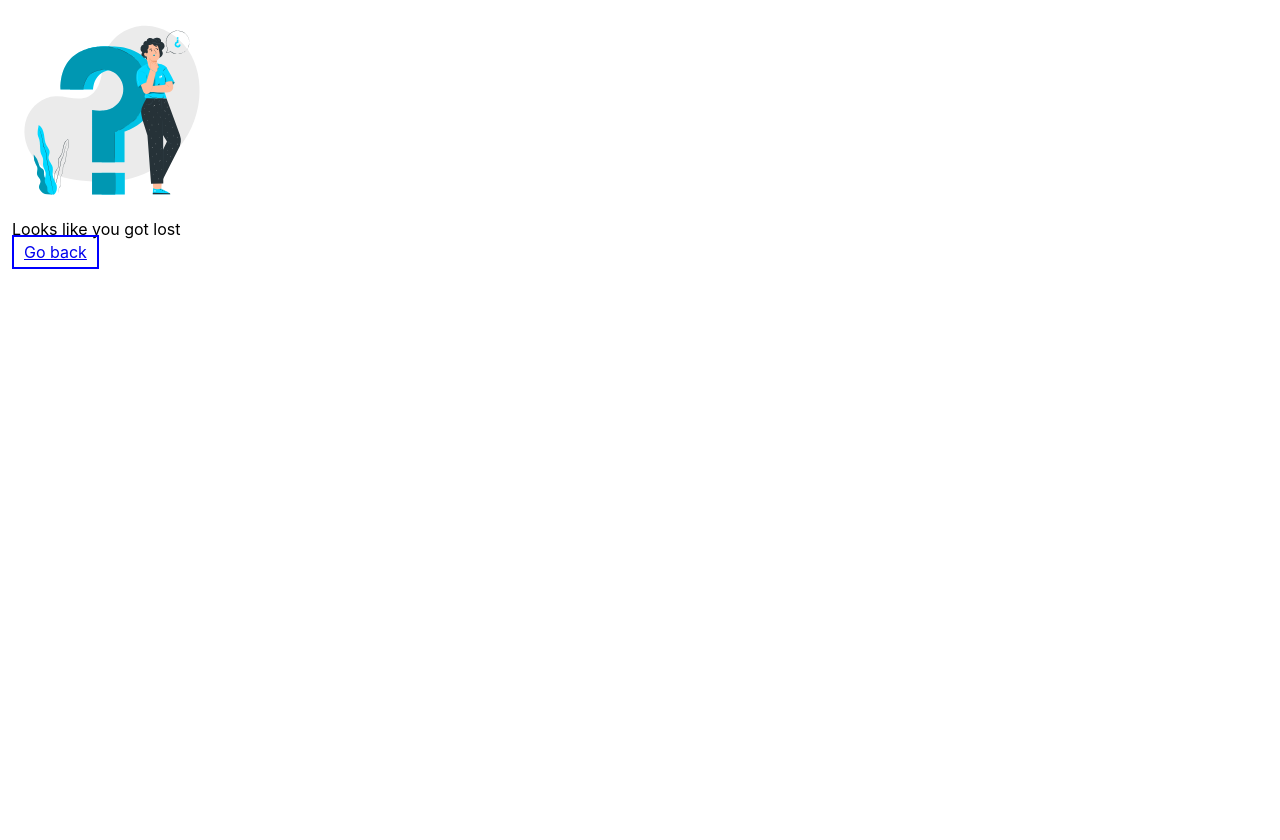
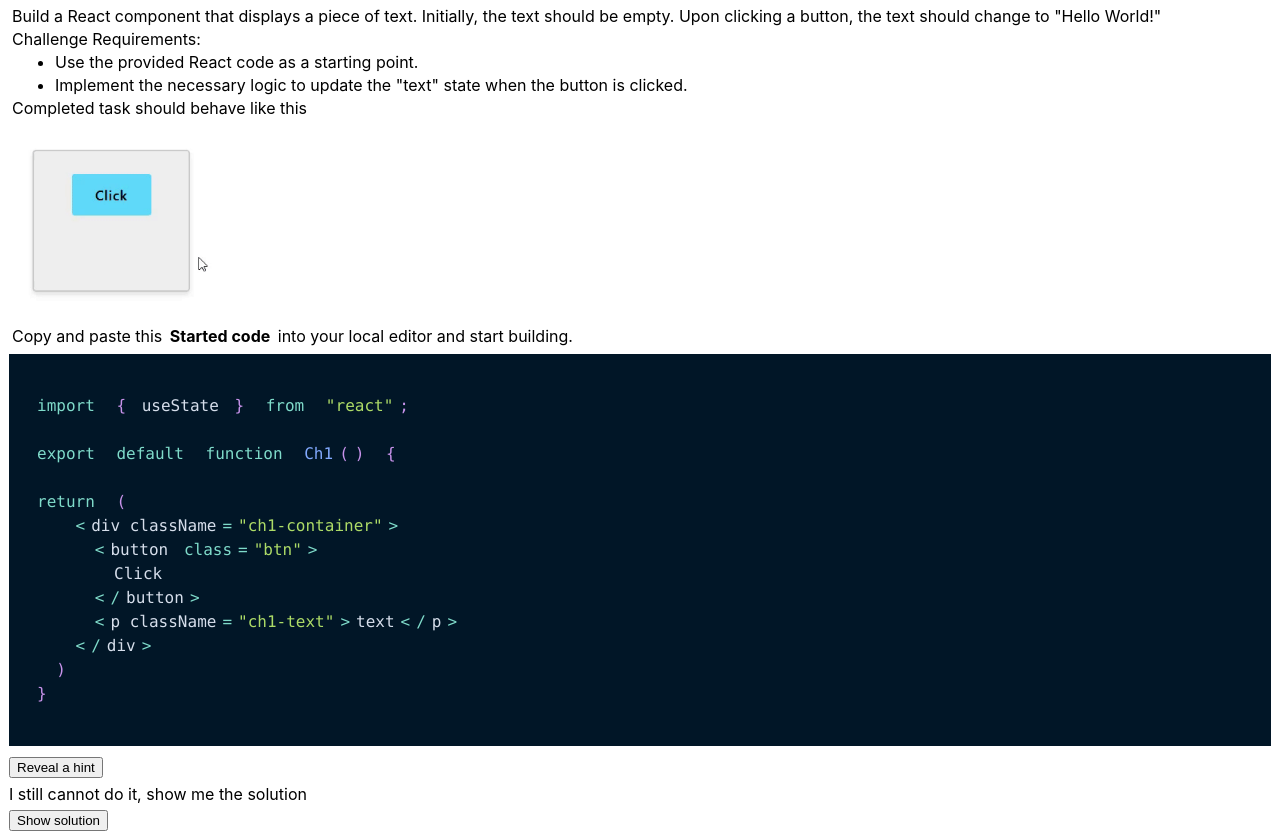
Before and after one commit to Predrag-Jandric/React-challenges, a React (Create React App) app: page /Ch1 in a window 1280 px wide. Before the commit the page ends 800 px from the top, so only its background shows below. Built offline with nearby package versions, Linux system fonts and the light colour scheme.

Commit message:
ADDED: logic and routing for individual challenge

```diff
--- a/package.json
+++ b/package.json
@@ -10,6 +10,7 @@
     "react-dom": "^18.3.1",
     "react-router-dom": "^6.25.1",
     "react-scripts": "5.0.1",
+    "react-syntax-highlighter": "^15.5.0",
     "web-vitals": "^2.1.4"
   },
   "scripts": {
--- a/src/App.js
+++ b/src/App.js
@@ -1,9 +1,11 @@
 import Welcome from "./components/Welcome";
+import Ch1 from "./components/Ch1";
 
 function App() {
   return (
     <div className="App">
-      <Welcome/>
+      <Welcome />
+      {/* <Ch1 /> */}
     </div>
   );
 }
--- a/src/allChallengesData.js
+++ b/src/allChallengesData.js
@@ -4,7 +4,7 @@ export const allChallengesData = [
     name: "name",
     desc: "desc",
     label: "easy",
-    link: "challenge1",
+    link: "../Ch1",
     id: 1,
   },
   {
@@ -12,7 +12,7 @@ export const allChallengesData = [
     name: "name",
     desc: "desc",
     label: "easy",
-    link: "challenge2",
+    link: "",
     id: 2,
   },
 ];
--- /dev/null
+++ b/src/components/Ch1.jsx
@@ -0,0 +1,116 @@
+import { useState } from "react";
+import { Prism as SyntaxHighlighter } from "react-syntax-highlighter";
+import { nightOwl } from "react-syntax-highlighter/dist/esm/styles/prism";
+import ch1gif from "../assets/ch1-completed.gif";
+
+export default function Ch1() {
+  const [text, setText] = useState("");
+  const [showSolution, setShowSolution] = useState(false);
+
+  function handleshowSolution() {
+    setShowSolution(true);
+  }
+
+  function handleClick() {
+    setText("Hello World!");
+  }
+
+  const starterCode = `
+import { useState } from "react";
+
+export default function Ch1() {
+
+return (
+    <div className="ch1-container">
+      <button class="btn">
+        Click
+      </button>
+      <p className="ch1-text">text</p>
+    </div>
+  )
+}
+`;
+
+  const solutionCode = `
+import { useState } from "react";
+
+export default function Ch1() {
+const [text, setText] = useState("");
+
+function handleClick() {
+  setText("Hello World");
+}
+
+return (
+    <div className="ch1-container">
+      <button onClick={handleClick} class="btn">
+        Click
+      </button>
+      <p className="ch1-text">{text}</p>
+    </div>
+  )
+}
+`;
+
+  const ch1Hints = [
+    "1. The text that is to be displayed after the button is clicked, needs to be stored in a state. So, create a state of 'text' and set it to empty string",
+    "2. The paragraph is going to display this text so set the content of the paragraph to 'text' state",
+    "3. you won the challenge",
+  ];
+
+  const [currentHints, setCurrentHints] = useState([]);
+
+  const handleRevealHint = () => {
+    if (currentHints.length < ch1Hints.length) {
+      setCurrentHints([...currentHints, ch1Hints[currentHints.length]]);
+    }
+  };
+
+  return (
+    <>
+      <div>
+        <p>
+          Build a React component that displays a piece of text. Initially, the
+          text should be empty. Upon clicking a button, the text should change
+          to "Hello World!"
+        </p>
+        <p>Challenge Requirements:</p>
+        <ul>
+          <li>Use the provided React code as a starting point.</li>
+          <li>
+            Implement the necessary logic to update the "text" state when the
+            button is clicked.
+          </li>
+        </ul>
+        <p>Completed task should behave like this</p>
+        <img src={ch1gif} alt="gif here" />
+      </div>
+      {/* <div className="ch1-container">
+        <button onClick={handleClick} class="btn">
+          Click
+        </button>
+        <p className="ch1-text">{text}</p>
+      </div> */}
+      <div>
+        <p>
+          Copy and paste this <b>Started code</b> into your local editor and
+          start building.
+        </p>
+        <SyntaxHighlighter language="javascript" wrapLines style={nightOwl}>
+          {starterCode}
+        </SyntaxHighlighter>
+      </div>
+
+      <button onClick={handleRevealHint}>Reveal a hint</button>
+      <p style={{ whiteSpace: "pre-wrap" }}>{currentHints.join("\n")}</p>
+
+      <p>I still cannot do it, show me the solution</p>
+      <button onClick={handleshowSolution}>Show solution</button>
+      {showSolution && (
+        <SyntaxHighlighter language="javascript" wrapLines style={nightOwl}>
+          {solutionCode}
+        </SyntaxHighlighter>
+      )}
+    </>
+  );
+}
--- a/src/components/Challenges/Challenge1.jsx
+++ /dev/null
@@ -1,11 +0,0 @@
-import React from "react";
-
-function Challenge1() {
-  return (
-    <div>
-      <p>Challenge1</p>
-    </div>
-  );
-}
-
-export default Challenge1;
--- a/src/components/Challenge.jsx
+++ b/src/components/Item.jsx
@@ -1,9 +1,9 @@
 import React from "react";
 import { Link } from "react-router-dom";
 
-function Challenge({ img, name, desc, label, link }) {
+function Item({ img, name, desc, label, link }) {
   return (
-    <div className="challenge">
+    <div className="item">
       <img src={img} alt="" />
       <h3>{name}</h3>
       <span>{label}</span>
@@ -13,4 +13,4 @@ function Challenge({ img, name, desc, label, link }) {
   );
 }
 
-export default Challenge;
+export default Item;
--- a/src/components/Panel.jsx
+++ b/src/components/Panel.jsx
@@ -1,12 +1,12 @@
 import React from "react";
 import { allChallengesData } from "../allChallengesData";
-import Challenge from "./Challenge";
+import Item from "./Item";
 
 function Panel() {
   return (
     <div>
       {allChallengesData.map((challenge) => (
-        <Challenge
+        <Item
           key={challenge.id}
           img={challenge.img}
           name={challenge.name}
--- a/src/index.css
+++ b/src/index.css
@@ -4,15 +4,15 @@
 
 body {
   margin: 0;
-  font-family: -apple-system, BlinkMacSystemFont, 'Segoe UI', 'Roboto', 'Oxygen',
-    'Ubuntu', 'Cantarell', 'Fira Sans', 'Droid Sans', 'Helvetica Neue',
+  font-family: -apple-system, BlinkMacSystemFont, "Segoe UI", "Roboto", "Oxygen",
+    "Ubuntu", "Cantarell", "Fira Sans", "Droid Sans", "Helvetica Neue",
     sans-serif;
   -webkit-font-smoothing: antialiased;
   -moz-osx-font-smoothing: grayscale;
 }
 
 code {
-  font-family: source-code-pro, Menlo, Monaco, Consolas, 'Courier New',
+  font-family: source-code-pro, Menlo, Monaco, Consolas, "Courier New",
     monospace;
 }
 
@@ -21,10 +21,47 @@ code {
   padding: 5px 10px;
 }
 
-.challenge{
+.item {
   border: 2px solid green;
 }
 
 img {
   width: 200px;
 }
+
+.ch1-container {
+  border: solid 1px red;
+  width: 150px;
+  margin: 6rem;
+  padding: 1.7rem;
+  text-align: center;
+  height: 130px;
+  border: 2px solid #ccc;
+  border-radius: 5px;
+  background-color: #f0f0f0;
+  box-shadow: 0 4px 5px rgba(0, 0, 0, 0.1); /* Subtle shadow */
+}
+
+.ch1-text {
+  margin-top: 1.3rem;
+  font-size: 1.5rem;
+}
+
+.btn {
+  background-color: #61dbfb;
+  border: 1px solid transparent;
+  border-radius: 0.25rem;
+  cursor: pointer;
+  font-family: system-ui, -apple-system, system-ui, "Helvetica Neue", Helvetica,
+    Arial, sans-serif;
+  font-size: 1.1rem;
+  font-weight: 600;
+  letter-spacing: 1px;
+  padding: 15px 30px;
+  transition: all 250ms;
+}
+
+.btn:hover {
+  background-color: #24cff9;
+  box-shadow: rgba(0, 0, 0, 0.1) 0 4px 12px;
+}
```
Also changed, not shown: src/components/Challenges/Challenge2.jsx (deleted, +0 -11 lines), src/index.js (+5 -4 lines), src/assets/ch1-completed.gif (added), 1 other file (tests, documents, lock files or other folders).
